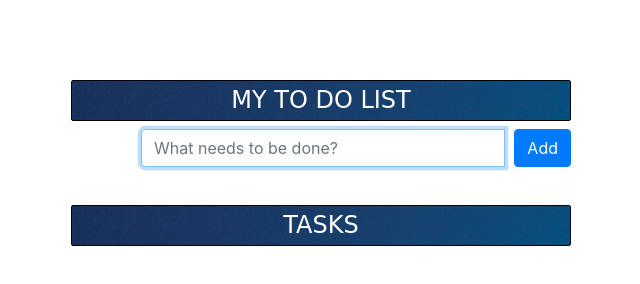
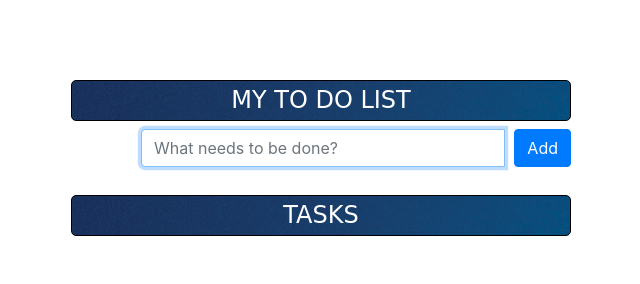
Before and after one commit to poojamanjeshwar/To-Do-List, a plain HTML site: page index.html in a window 1280 px wide. Shown: the whole page, without its empty margins (319-959 px from the left). Drawn offline with nearby package versions, Linux system fonts and the light colour scheme.

Commit message:
chnages 1

```diff
--- a/index.html
+++ b/index.html
@@ -12,7 +12,7 @@
 
 <body>
   <div class="main">
-    <h4 id="to"> MY TO DO LIST</h4>
+    <h4> MY TO DO LIST</h4>
 
     <div class="input-group">
       <input type="text" id="textbox" class="form-control" placeholder="What needs to be done?"
@@ -31,14 +31,13 @@
     </div>
 
     <div id="tasks">
-      <h4 id="h">TASKS</h4>
+      <h4>TASKS</h4>
 
       <ul id="list1">
       </ul>
     </div>
-
-    <script src="Javascript.js"> </script>
   </div>
+  <script src="Javascript.js"> </script>
 </body>
 
 </html>
--- a/style.css
+++ b/style.css
@@ -33,14 +33,14 @@ body
 }
 
 
-#to
+h4
 {
   padding:5px;
   background-image:url("images/header.jpg");
-  color:white;
+  color: #ffffff;
   border:1px solid #000000;
   text-align:center;
-  border-radius:2px;
+  border-radius:5px;
   font-family:Cursive;
 }
 
@@ -71,18 +71,6 @@ li
   margin-top: 0px;
   list-style-type:none;
   font-family: Comic Sans MS;
-}
-
-#h
-{
-  padding:5px;
-  background-image:url("images/header.jpg");
-  color:white;
-  border:1px solid #000000;
-  text-align: center;
-  margin-top:10px;
-  border-radius:2px;
-  font-family:Cursive;
 }
 
 .taskText
```
